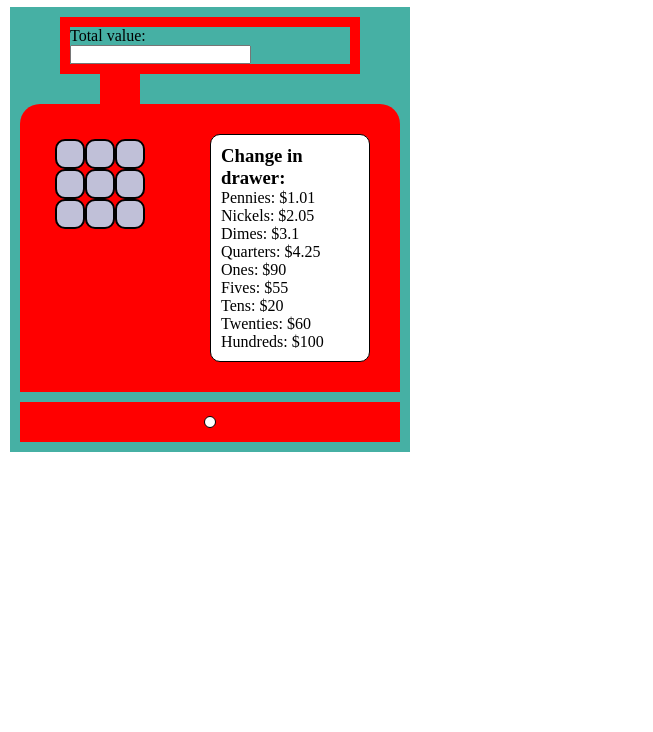
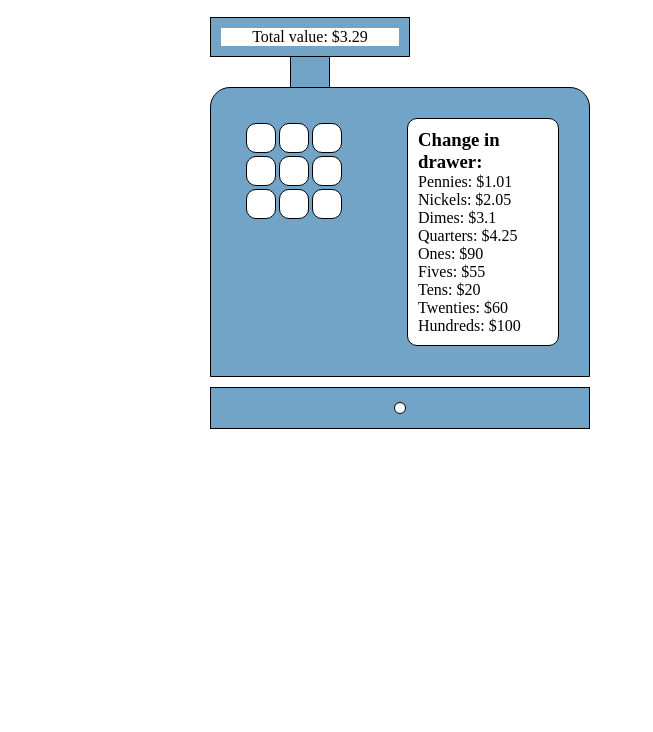
Before and after one commit to 0lgaP1/cash-register, a plain HTML site: page index.html in a window 1280 px wide. Shown: the part 68-800 px from the top of the page, without its empty margins (0-653 px from the left). Drawn offline with Linux system fonts and the light colour scheme.

Commit message:
Fixes to styles

```diff
--- a/index.html
+++ b/index.html
@@ -7,19 +7,22 @@
     <link rel="stylesheet" href="styles.css" />
   </head>
   <body>
+    <div id="app">
     <h2>Cash register project</h2>
 
-    <div>
+    <div >
       <input id="user-input" placeholder="Enter cash from customer" />
       <p id="results-div"></p>
       <button>Purchase</button>
     </div>
-    <div id="app">
+
       <div id="cash-register-div">
+
         <div id="cash-register-body">
-          <div id="total-value">
-            <p>Total value:</p>
-            <input type="text" />
+          <div class="outer-border">
+            <div id="total-value">
+              <p>Total value: $3.29</p>
+            </div>
           </div>
           <div id="neck-cash-drawer"></div>
           <div id="upper-part">
--- a/styles.css
+++ b/styles.css
@@ -6,26 +6,47 @@
 }
 
 #app {
-  display: block;
+  display: flex;
+  flex-direction: column;
   justify-content: center;
   align-items: center;
   width: 100vh;
 }
 #total-value {
-  border: 10px solid red;
-  max-width: 300px;
-  margin-left: 40px;
+    display: flex;
+    align-items: center;
+    border: 10px solid rgba(89, 149, 189, 0.853);
+    max-width: 300px;
+    /* margin-left: 40px; */
 }
+
+.outer-border {
+    border: 1px solid black;
+    max-width: 200px;
+}
+
+#total-value {
+    display: flex;
+    align-items: center;
+    justify-content: center;
+    border: 10px solid rgba(89, 149, 189, 0.853);
+    max-width: 200px;
+    background-color: #fff;
+    text-align: center;
+}
+
 
 #neck-cash-drawer {
   height: 30px;
   width: 40px;
-  background-color: red;
+  background-color: rgba(89, 149, 189, 0.853);
   margin-left: 80px;
+  border-right: 1px solid black;
+  border-left: 1px solid black;
 }
 
 #cash-register-body {
-  background-color: #46b0a4;
+  background-color: #fff;
   width: 400px;
   gap: 5px;
   padding: 10px;
@@ -37,18 +58,18 @@
   justify-content: flex-start;
   align-items: flex-start;
   border-radius: 20px 20px 0 0;
-  /* border: 2px solid rgb(173, 14, 14); */
-  background-color: red;
+  background-color:rgba(89, 149, 189, 0.853);
+  border: 1px solid black;
 }
 
 .button-grid {
   padding: 15px;
-
   display: grid;
   grid-template-columns: repeat(3, 1fr);
   grid-template-rows: repeat(3, 1fr);
   margin: 20px;
   justify-content: start;
+  gap: 3px;
 }
 
 .upper-register-part {
@@ -68,18 +89,19 @@ li p {
 .decorative-button {
   width: 30px;
   height: 30px;
-  background-color: #c0c0d8;
+  background-color: #fff;
   border-radius: 10px;
-  border: 2px solid #000;
+  border: 1px solid black;
 }
 
 #lower-register-part {
-  background-color: red;
+  background-color: rgba(89, 149, 189, 0.853);
   width: 100%;
   height: 20px;
   margin-top: 10px;
   position: relative;
   padding: 20px;
+  border: 1px solid black;
 }
 
 #lower-register-part::before {
```
